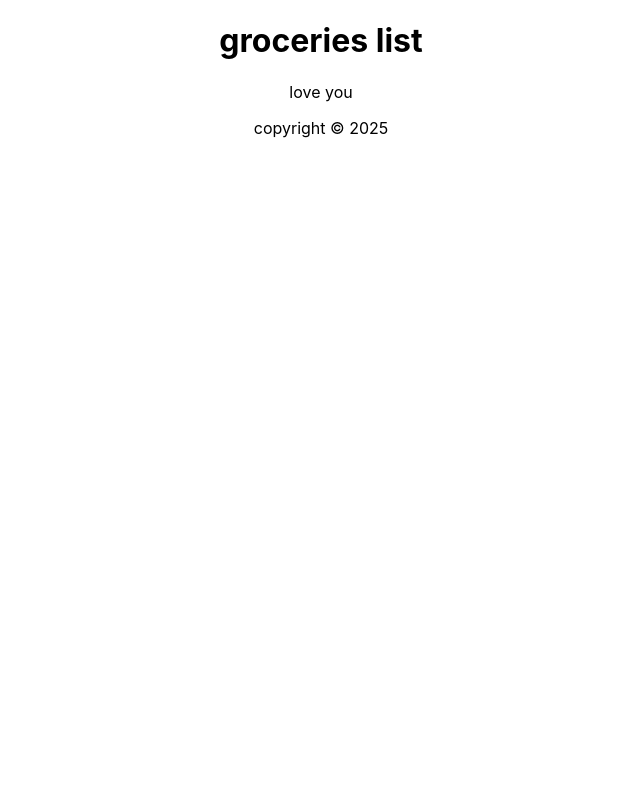
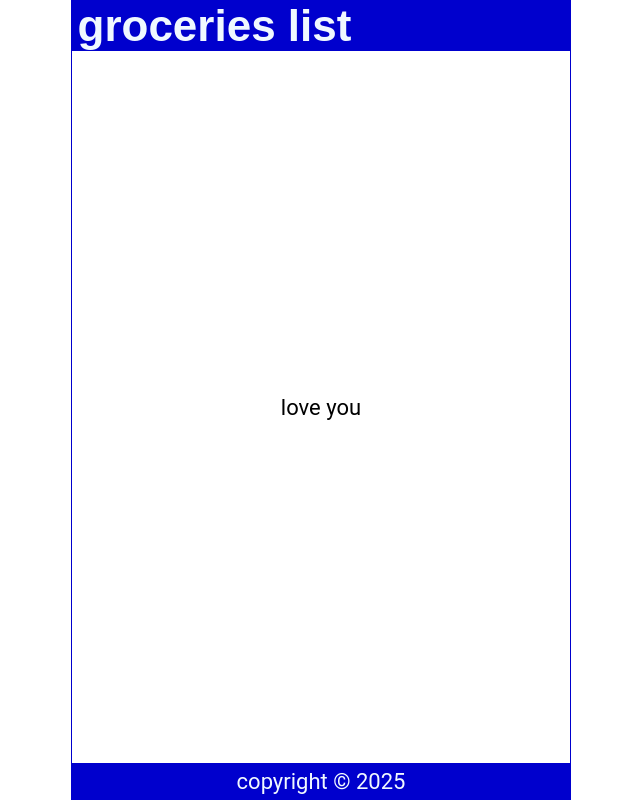
Before and after one commit to mmrzz/color-selector-app, a React (Create React App) app: page / in a window 1280 px wide. Shown: the whole page, without its empty margins (319-959 px from the left). Built offline with nearby package versions, Linux system fonts and the light colour scheme.

Commit message:
we see here two ways to apply css one in Header using inline style other one by importing a css file to index.js

```diff
--- a/src/App.css
+++ /dev/null
@@ -1,38 +0,0 @@
-.App {
-  text-align: center;
-}
-
-.App-logo {
-  height: 40vmin;
-  pointer-events: none;
-}
-
-@media (prefers-reduced-motion: no-preference) {
-  .App-logo {
-    animation: App-logo-spin infinite 5s ease-in-out;
-  }
-}
-
-.App-header {
-  background-color: #282c34;
-  min-height: 100vh;
-  display: flex;
-  flex-direction: column;
-  align-items: center;
-  justify-content: center;
-  font-size: calc(10px + 2vmin);
-  color: white;
-}
-
-.App-link {
-  color: #61dafb;
-}
-
-@keyframes App-logo-spin {
-  from {
-    transform: rotate(0deg);
-  }
-  to {
-    transform: rotate(360deg);
-  }
-}
--- a/src/App.js
+++ b/src/App.js
@@ -1,4 +1,3 @@
-import './App.css';
 import Header from './Header.js'
 import Content from './Content.js'
 import Footer from './footer.js'
--- a/src/Header.js
+++ b/src/Header.js
@@ -1,8 +1,13 @@
 import React from 'react'
 
 const Header = () => {
+
+    const headerStyle = {
+        fontFamily: 'Arial'
+    }
+
   return (
-    <header>
+    <header style = {headerStyle}>
         <h1>groceries list</h1>
     </header>
   )
--- a/src/index.css
+++ b/src/index.css
@@ -1,13 +1,59 @@
+* {
+  margin: 0;
+  padding: 0;
+  box-sizing: border-box;
+}
+
+html {
+  font-size: 22px;
+}
+
 body {
-  margin: 0;
-  font-family: -apple-system, BlinkMacSystemFont, 'Segoe UI', 'Roboto', 'Oxygen',
+  min-height: 100vh;
+  font-family: 'Roboto', 'Oxygen',
     'Ubuntu', 'Cantarell', 'Fira Sans', 'Droid Sans', 'Helvetica Neue',
     sans-serif;
   -webkit-font-smoothing: antialiased;
   -moz-osx-font-smoothing: grayscale;
 }
 
-code {
-  font-family: source-code-pro, Menlo, Monaco, Consolas, 'Courier New',
-    monospace;
+.App {
+  display: flex;
+  flex-direction: column;
+  justify-content: center;
+  align-items: center;
+  height: 100vh;
+  width: 100%;
+  max-width: 500px;
+  border: 1px solid mediumblue;
+  margin: auto;
 }
+
+header {
+  width: 100%;
+  padding: 0 0.25em;
+  background-color: mediumblue;
+  color: aliceblue;
+  display: flex;
+  justify-content: space-between;
+  align-items: center;
+}
+
+main {
+  width: 100%;
+  display: flex;
+  flex-direction: column;
+  flex-grow: 1;
+  justify-content: center;
+  align-items: center;
+  overflow-y: auto;
+}
+
+footer {
+  width: 100%;
+  padding: 0.25em;
+  background-color: mediumblue;
+  color: aliceblue;
+  display: grid;
+  place-content: center;
+}
--- a/src/index.js
+++ b/src/index.js
@@ -1,6 +1,6 @@
 import React from 'react';
 import ReactDOM from 'react-dom/client';
-import './index.css';
+import './index.css'
 import App from './App';
 
 const root = ReactDOM.createRoot(document.getElementById('root'));
```
Also changed, not shown: src/logo.svg (deleted).
